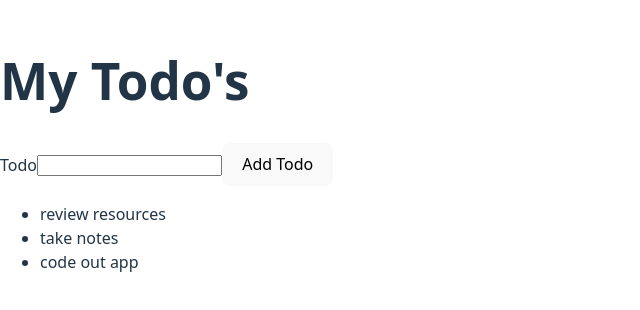
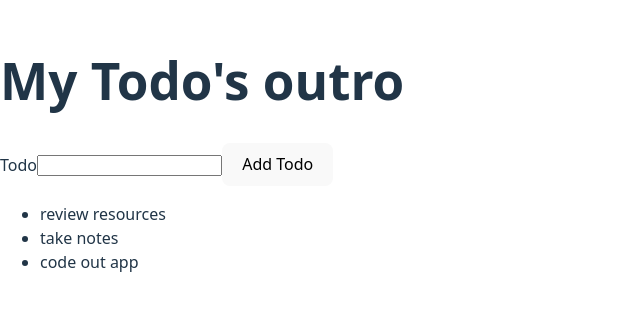
Before and after one commit to CodeD9524/todo-list, a React (Vite) app: page / in a window 1280 px wide. Shown: the part 246-556 px from the top of the page, without its empty margins (0-640 px from the left). Built offline with nearby package versions, Linux system fonts and the light colour scheme.

Commit message:
week 2 test

```diff
--- a/src/App.jsx
+++ b/src/App.jsx
@@ -11,7 +11,7 @@ function App() {
 
   return (
 <div>
-      <h1>My Todo's</h1>
+      <h1>My Todo's outro</h1>
       <TodoForm />
       <TodoList todos={todos} / >
       <ul>
```
